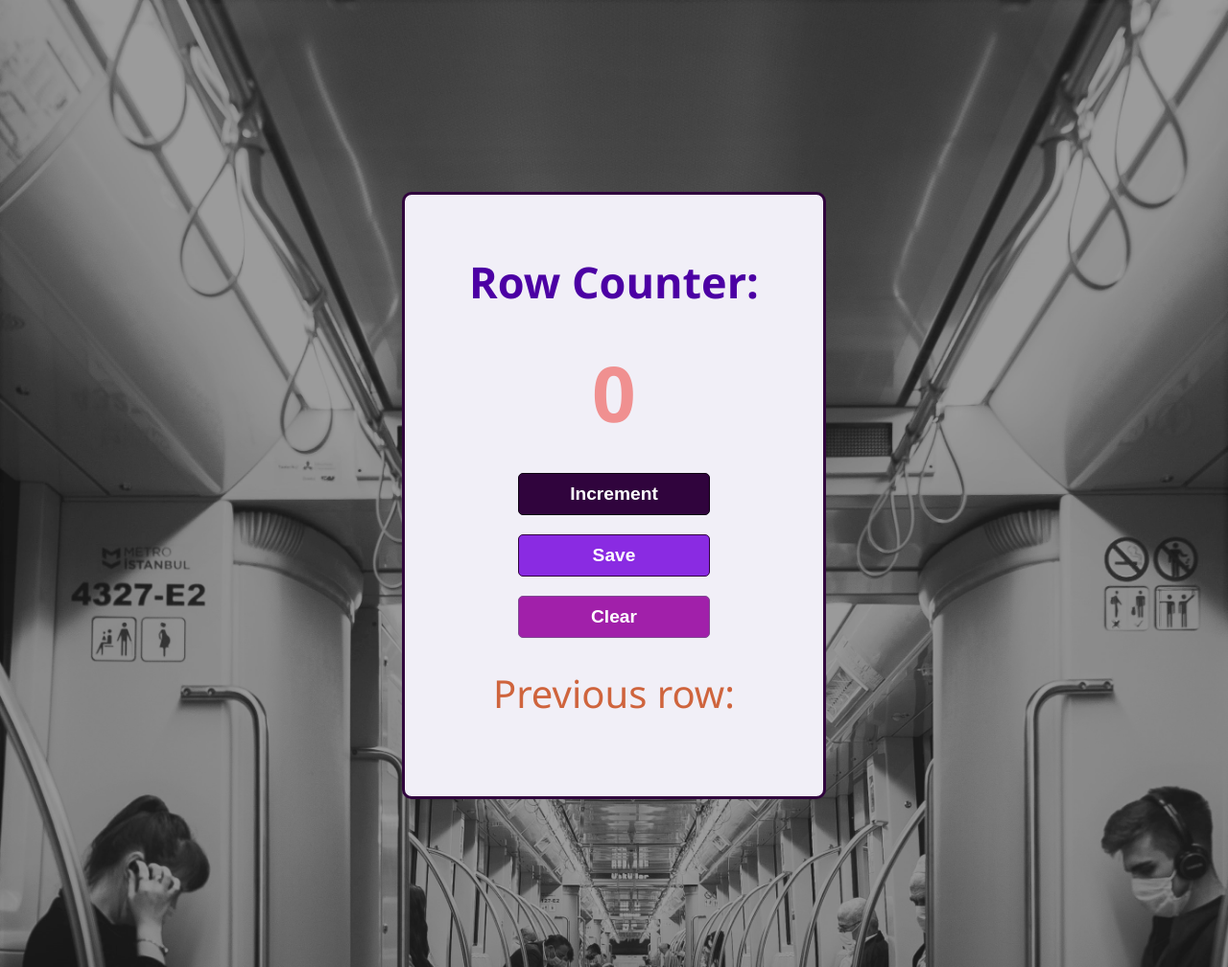
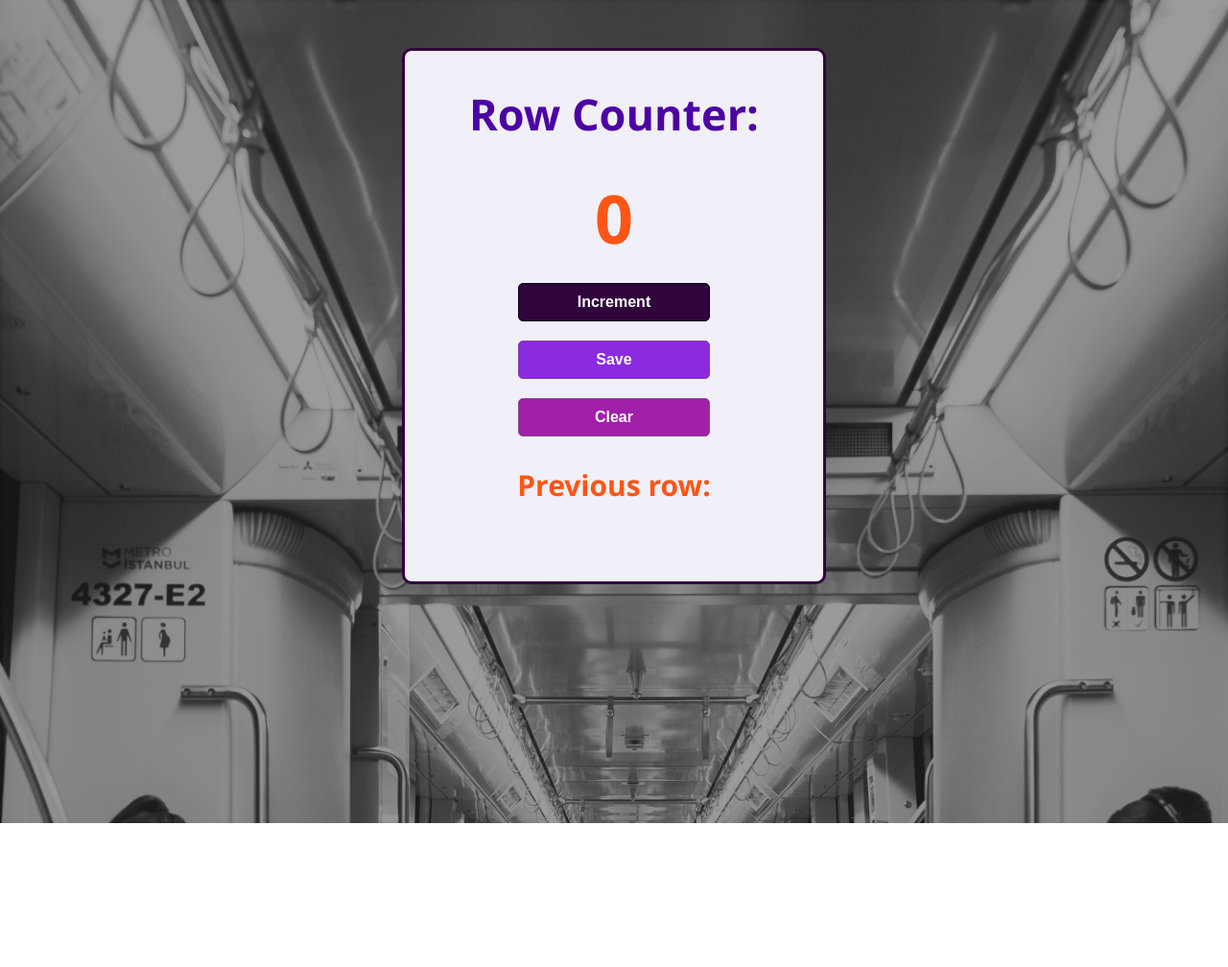
Before and after one commit to Yoluwo/peopleCounterApp, a plain HTML site: page index.html in a window 1280 px wide. Shown: the whole page at 96% size. After the commit the page ends 858 px from the top, so only its background shows below. Drawn offline with Linux system fonts and the light colour scheme.

Commit message:
Update index.css

```diff
--- a/index.css
+++ b/index.css
@@ -9,21 +9,21 @@ body {
     font-weight:normal;
     text-align: center;
     height: 100vh;
-    margin-top: 200px;
+    margin-top: 50px;
 }
 
 h1 {
-    margin-top: 30px;
+    margin-top: 5px;
     padding: 30px 20px 0px 20px;
     font-size: 45px;
     color:#4c00a4;
 }
 
 h2 {
-    margin-top: 0;
-    margin-bottom: 20px;
-    font-size: 80px;
-    color: #F09090;
+    margin-top: 10px;
+    margin-bottom: 10px;
+    font-size: 70px;
+    color: #ff5517;
 }
 
 #container {
@@ -39,7 +39,7 @@ button {
     padding-top: 10px;
     padding-bottom: 10px;
     font-weight: bolder;
-    font-size: larger;
+    font-size: medium;
     width: 200px;
     margin: 10px 30px 10px 30px;
     border-radius: 5px;
@@ -48,12 +48,12 @@ button {
 #save-btn {
     background: #8a2be2;
     color: #fff;
-    border: #30043d 1px solid;
+    border: #853e9a 1px solid;
 }
 
 #save-btn:hover {
     color: #Fff;
-    background: #cf643d;
+    background: #ff5517;
     border: #EDA8A8 1px solid;
 }
 
@@ -65,7 +65,7 @@ button {
 
 #increment-btn:hover {
     color: #Fff;
-    background: #cf643d;
+    background: #ff5517;
     border: #EDA8A8 1px solid;
 }
 
@@ -82,9 +82,9 @@ button {
 }
 
 p {
-    color: #cf643d;
-    font-weight: lighter;
-    font-size: 40px;
+    color: #ff5517;
+    font-weight: bold;
+    font-size: 30px;
     padding: 0px 25px 50px 25px;
     margin: 20px 30px 30px 30px;
 }
```
